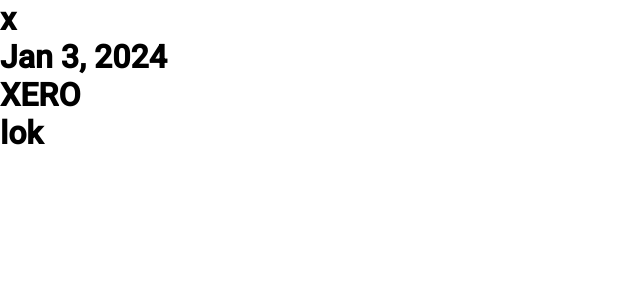
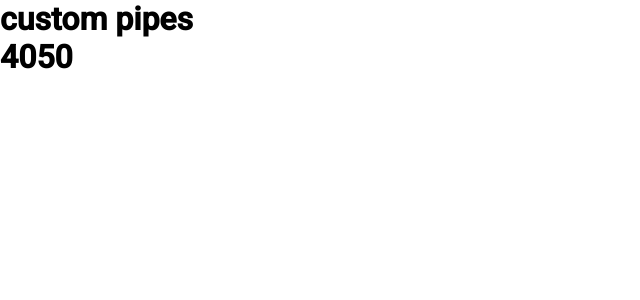
Before and after one commit to sacar6t9/angularIntern, an Angular app: page / in a window 1280 px wide. Shown: the top 300 px of the page, without its empty margins (0-640 px from the left). Built offline with nearby package versions, Linux system fonts and the light colour scheme.

Commit message:
custom pipes

```diff
--- a/src/app/app.component.html
+++ b/src/app/app.component.html
@@ -6,9 +6,10 @@
 
   }
 </ul> -->
-<h1>{{datas}}</h1>
-<app-child (updateDataEvent)="updateData($event)"></app-child>
-
+<!-- <h1>{{datas}}</h1>
+<app-child (updateDataEvent)="updateData($event)"></app-child> -->
+<h1> custom pipes</h1>
+<h1>{{30 | usdToNrs :135}}</h1>
 
 
 
--- a/src/app/app.component.ts
+++ b/src/app/app.component.ts
@@ -7,11 +7,13 @@ import { TodoComponent } from './todo/todo.component';
 import { PdtccComponent } from './pdtcc/pdtcc.component';
 import { UserDetailsComponent } from './user-details/user-details.component';
 import { ChildComponent } from './child/child.component';
+import { TdformComponent } from './tdform/tdform.component';
+import { UsdToNrsPipe } from './pipes/usd-to-nrs.pipe';
 
 @Component({
   selector: 'app-root',
   standalone: true,
-  imports: [CommonModule, RouterOutlet,UserListComponent,HeaderComponent,TodoComponent,PdtccComponent,UserDetailsComponent,ChildComponent],
+  imports: [CommonModule, RouterOutlet,UserListComponent,HeaderComponent,TodoComponent,PdtccComponent,UserDetailsComponent,ChildComponent,UsdToNrsPipe,TdformComponent],
   templateUrl: './app.component.html',
   styleUrl: './app.component.css'
 })
--- a/src/app/child/child.component.html
+++ b/src/app/child/child.component.html
@@ -6,9 +6,9 @@
 <!-- <input type="text" [(ngModel)]="info">
 {{info}} -->
 
-<h1>{{today | date}}</h1>
+<!-- <h1>{{today | date}}</h1>
 <h1>{{datas | uppercase}}</h1>
-<h1>{{title | slice :3:6}}</h1>
+<h1>{{title | slice :3:6}}</h1> -->
 
 
 
--- a/src/app/pipes/usd-to-nrs.pipe.ts
+++ b/src/app/pipes/usd-to-nrs.pipe.ts
@@ -6,8 +6,9 @@ import { Pipe, PipeTransform } from '@angular/core';
 })
 export class UsdToNrsPipe implements PipeTransform {
 
-  transform(value: unknown, ...args: unknown[]): unknown {
-    return null;
+  transform(value: number, ...args: number[]): unknown{
+    const [price]=args;
+    return value*price;
   }
 
 }
--- /dev/null
+++ b/src/app/tdform/tdform.component.html
@@ -0,0 +1,3 @@
+<form >
+    <input type="text" placeholder="enter your name" name="name">
+</form>
```
Also changed, not shown: src/app/tdform/tdform.component.ts (added, +12 -0 lines), src/app/tdform/tdform.component.css (added), 1 other file (tests, documents, lock files or other folders).
